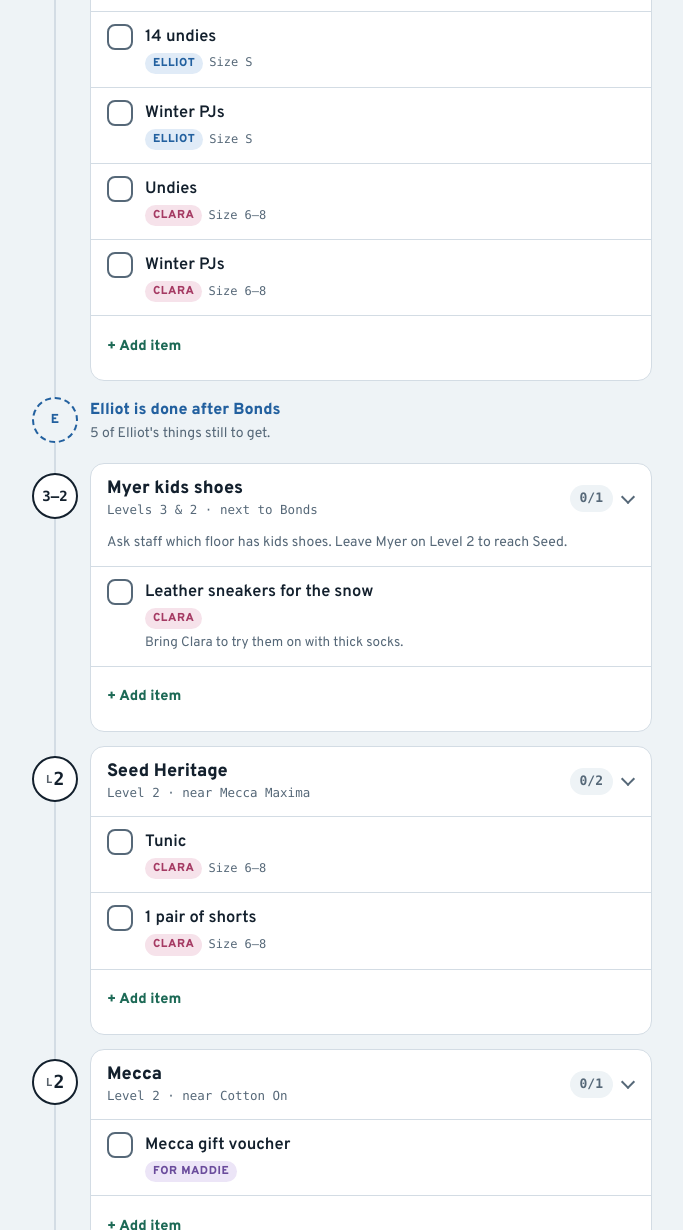
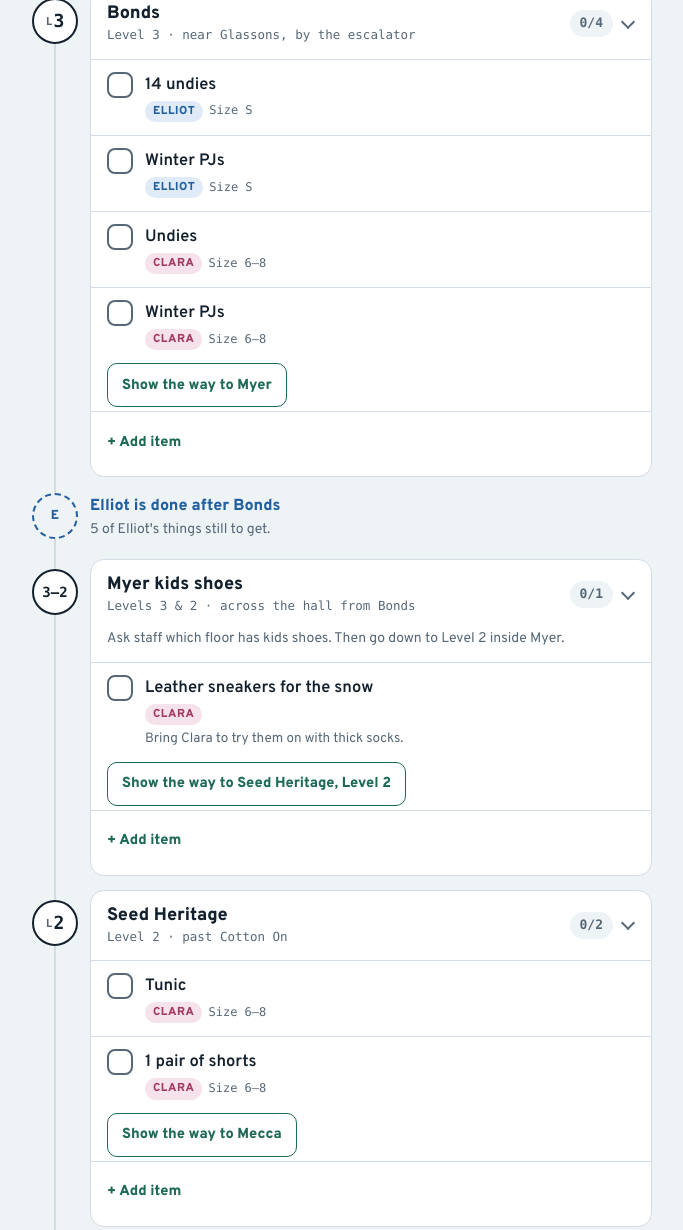
Before and after one commit to unknowncharicter/Europe-Christmas-trip-shopping-list, a plain HTML site: page index.html in a window 1280 px wide. Shown: the part 2216-3446 px from the top of the page, without its empty margins (298-981 px from the left). Drawn offline with Linux system fonts and the light colour scheme; a web font is replaced by a local one.

Commit message:
Add Level 3 and Level 2 directions; Big W first, Kmart only if needed
Co-Authored-By: Claude Opus 5.5 <noreply@anthropic.com>
Claude-Session: https://claude.ai/code/session_01GKwR6jD5zdwEjAEbvixCBs

```diff
--- a/index.html
+++ b/index.html
@@ -324,11 +324,17 @@ h1{margin:0; font-size:32px; line-height:1.05; font-weight:800; letter-spacing:-
         { id: "g-dad", who: "g", for: "Dad", text: "adidas Handball Spezial, grey", size: "US 9.5", note: "About $150. Show staff the product on JD's website." }
       ] },
     { id: "pharm", level: "3", name: "Priceline Pharmacy", where: "Level 3 · down the hall from JD Sports",
+      way: { to: "Bonds", maps: [
+        { src: "maps/06-priceline-to-bonds.png", w: 1775, h: 841, cap: "Walk back up the hall past Novo Shoes. At the top, turn left along the main hall and go past Lids. Bonds is just past Glassons, on your left." }
+      ] },
       alt: "Not in stock? There is a second Priceline on Level 0, near Service NSW.",
       items: [
         { id: "e-paste", who: "e", text: "NeutraFluor 5000 Plus toothpaste", note: "For braces. Ask at the pharmacy counter." }
       ] },
     { id: "bonds", level: "3", name: "Bonds", where: "Level 3 · near Glassons, by the escalator",
+      way: { to: "Myer", maps: [
+        { src: "maps/07-bonds-to-myer.png", w: 1420, h: 710, cap: "Myer is just across the hall. Walk past Glassons, cross the hall and go into Myer between Foot Locker and Dotti." }
+      ] },
       items: [
         { id: "e-undies", who: "e", text: "14 undies", size: "S" },
         { id: "e-pjs", who: "e", text: "Winter PJs", size: "S" },
@@ -336,34 +342,47 @@ h1{margin:0; font-size:32px; line-height:1.05; font-weight:800; letter-spacing:-
         { id: "c-pjs", who: "c", text: "Winter PJs", size: "6–8" }
       ] },
     { milestone: "e" },
-    { id: "myer", level: "3–2", name: "Myer kids shoes", where: "Levels 3 & 2 · next to Bonds",
-      tip: "Ask staff which floor has kids shoes. Leave Myer on Level 2 to reach Seed.",
+    { id: "myer", level: "3–2", name: "Myer kids shoes", where: "Levels 3 & 2 · across the hall from Bonds",
+      tip: "Ask staff which floor has kids shoes. Then go down to Level 2 inside Myer.",
+      way: { to: "Seed Heritage, Level 2", maps: [
+        { src: "maps/08-myer-to-seed.png", w: 1650, h: 760, step: "Level 2", cap: "Leave Myer on Level 2, by Adairs. You pass Lovisa on your left (you come back to it later). Walk along the hall past Witchery and Cotton On. Seed Heritage is on your right." }
+      ] },
       items: [
         { id: "c-shoes", who: "c", text: "Leather sneakers for the snow", note: "Bring Clara to try them on with thick socks." }
       ] },
-    { id: "seed", level: "2", name: "Seed Heritage", where: "Level 2 · near Mecca Maxima",
+    { id: "seed", level: "2", name: "Seed Heritage", where: "Level 2 · past Cotton On",
+      way: { to: "Mecca", maps: [
+        { src: "maps/09-seed-to-mecca.png", w: 515, h: 420, cap: "Mecca is right across the hall from Seed." }
+      ] },
       items: [
         { id: "c-tunic", who: "c", text: "Tunic", size: "6–8" },
         { id: "c-shorts", who: "c", text: "1 pair of shorts", size: "6–8" }
       ] },
-    { id: "mecca", level: "2", name: "Mecca", where: "Level 2 · near Cotton On",
+    { id: "mecca", level: "2", name: "Mecca", where: "Level 2 · across the hall from Seed",
+      way: { to: "Lovisa", maps: [
+        { src: "maps/10-mecca-to-lovisa.png", w: 1464, h: 401, cap: "Walk back along the hall toward Myer, past Swarovski and Pandora. Lovisa is on your right, next to Billini." }
+      ] },
       items: [
         { id: "g-maddie", who: "g", for: "Maddie", text: "Mecca gift voucher" }
       ] },
-    { id: "lovisa", level: "2", name: "Lovisa", where: "Level 2",
+    { id: "lovisa", level: "2", name: "Lovisa", where: "Level 2 · next to Billini, by Myer",
       tip: "Nothing you like? Big W and Kmart on Level 1 also sell earrings.",
       items: [
         { id: "g-amelia-ear", who: "g", for: "Amelia", text: "Earrings" }
       ] },
-    { id: "bigw", level: "1", name: "Big W & Kmart", where: "Level 1 · Big W near Dangerfield, Kmart near Centre Court",
+    { id: "bigw", level: "1", name: "Big W", where: "Level 1 · near Dangerfield",
+      tip: "Try to get all three here. Then you can skip Kmart.",
       items: [
         { id: "g-phil", who: "g", for: "Phil", text: "Star Wars: The Mandalorian graphic novel", note: "Nadine's Big W link. Get the book with all the seasons (Seasons 1–3)." },
-        { id: "g-amelia-daise", who: "g", for: "Amelia", text: "Daise exfoliating body scrub", note: "About $16. Kmart sells it too. Woolworths may have it." },
+        { id: "g-amelia-daise", who: "g", for: "Amelia", text: "Daise exfoliating body scrub", note: "About $16. If Big W doesn't have it, Kmart does." },
         { id: "g-mum", who: "g", for: "Mum", text: "Dirty Santa present" }
       ] },
-    { id: "backup", level: "1", who: "c", optional: true, name: "Backup for shoes", where: "Level 1 · Shoes & Sox or Williams",
+    { id: "kmart", level: "1", optional: true, name: "Kmart", where: "Level 1 · near Centre Court",
+      tip: "Only if Big W didn't have these. Kmart sells the Daise scrub.",
+      covers: ["g-amelia-daise", "g-mum"] },
+    { id: "backup", level: "1", optional: true, name: "Backup for shoes", where: "Level 1 · Shoes & Sox or Williams",
       tip: "Only if Myer had nothing. Shoes & Sox is near Hobbyco and has a big kids range. Williams is near Big W.",
-      items: [] },
+      covers: ["c-shoes"] },
     { marker: true, icon: "↑", title: "Head back up",
       text: "Take the escalator up one floor to Level 2 for Woolworths. Food goes last so it stays fresh." },
     { id: "woolies", level: "2", name: "Woolworths", where: "Level 2 · near Lush",
@@ -416,6 +435,14 @@ h1{margin:0; font-size:32px; line-height:1.05; font-weight:800; letter-spacing:-
   }
 
   function itemsOf(stop) { return (stop.items || []).concat(state.custom[stop.id] || []); }
+  function findItem(id) {
+    for (var i = 0; i < STOPS.length; i++) {
+      var list = STOPS[i].items || [];
+      for (var j = 0; j < list.length; j++) if (list[j].id === id) return list[j];
+    }
+    return null;
+  }
+  function coveredOf(stop) { return (stop.covers || []).map(findItem).filter(Boolean); }
   function matches(it, f) { return f === "all" || it.who === f || (it.who === "b" && f !== "g"); }
   function allItems() {
     var out = [];
@@ -428,25 +455,31 @@ h1{margin:0; font-size:32px; line-height:1.05; font-weight:800; letter-spacing:-
     return { done: done, total: list.length };
   }
   function stopDone(stop) {
-    if (stop.id === "backup") return !!state.checked["c-shoes"];
+    if (stop.covers) return stop.covers.every(function (id) { return state.checked[id]; });
     var items = itemsOf(stop);
     return items.length > 0 && items.every(function (it) { return state.checked[it.id]; });
   }
 
-  function nextStopOf(stop) {
+  // Next shop in the route. skipSorted: jump over "only if needed" shops that are no longer needed.
+  function nextStopOf(stop, skipSorted) {
     var i = STOPS.indexOf(stop);
-    for (var j = i + 1; j < STOPS.length; j++) if (!STOPS[j].marker && !STOPS[j].milestone) return STOPS[j];
+    for (var j = i + 1; j < STOPS.length; j++) {
+      var s = STOPS[j];
+      if (s.marker || s.milestone) continue;
+      if (skipSorted && s.optional && stopDone(s)) continue;
+      return s;
+    }
     return null;
   }
 
-  function renderWay(stop) {
+  function renderWay(stop, way) {
     var panel = h("div", { class: "way", id: "way-" + stop.id },
       h("div", { class: "way-head" },
-        h("span", { class: "way-label", text: "Next: " + stop.way.to }),
+        h("span", { class: "way-label", text: "Next: " + way.to }),
         h("button", { type: "button", class: "way-hide", id: "wayhide-" + stop.id, text: "Hide map",
           onclick: function () { wayOpen[stop.id] = false; render("head-" + stop.id); } })));
-    stop.way.maps.forEach(function (m) {
-      var title = "Map to " + stop.way.to + (m.step ? " (" + m.step + ")" : "");
+    way.maps.forEach(function (m) {
+      var title = "Map to " + way.to + (m.step ? " (" + m.step + ")" : "");
       panel.append(h("figure", { class: "way-step" },
         h("button", { type: "button", class: "way-img", "aria-label": "Open map full screen",
           onclick: function () { openViewer(m, title); } },
@@ -457,14 +490,17 @@ h1{margin:0; font-size:32px; line-height:1.05; font-weight:800; letter-spacing:-
     return panel;
   }
 
-  function renderItem(it, stop) {
-    var id = "chk-" + it.id;
+  function renderItem(it, stop, prefix) {
+    var id = "chk-" + (prefix || "") + it.id;
     var input = h("input", { type: "checkbox", id: id, class: "chk" });
     input.checked = !!state.checked[it.id];
     input.addEventListener("change", function () {
       if (input.checked) state.checked[it.id] = true; else delete state.checked[it.id];
-      if (stopDone(stop)) { delete expanded[stop.id]; delete wayOpen[stop.id]; }
-      if (stop.id === "myer") delete expanded.backup;
+      STOPS.forEach(function (s) {
+        if (s.marker || s.milestone) return;
+        var ids = itemsOf(s).map(function (x) { return x.id; }).concat(s.covers || []);
+        if (ids.indexOf(it.id) !== -1 && stopDone(s)) { delete expanded[s.id]; delete wayOpen[s.id]; }
+      });
       save(); render(id);
     });
     var label = h("label", { for: id, class: "item-label" },
@@ -517,7 +553,7 @@ h1{margin:0; font-size:32px; line-height:1.05; font-weight:800; letter-spacing:-
   }
 
   function renderStop(stop, f) {
-    var items = itemsOf(stop);
+    var items = stop.covers ? coveredOf(stop) : itemsOf(stop);
     var vis = items.filter(function (it) { return matches(it, f); });
     var done = stopDone(stop);
     var vdone = vis.filter(function (it) { return state.checked[it.id]; }).length;
@@ -526,7 +562,7 @@ h1{margin:0; font-size:32px; line-height:1.05; font-weight:800; letter-spacing:-
     var open = expanded[stop.id] !== undefined ? expanded[stop.id] : !(done || empty);
 
     var countText;
-    if (stop.id === "backup") countText = done ? "Not needed" : "If needed";
+    if (stop.optional) countText = done ? "Sorted ✓" : "If needed";
     else if (done) countText = "Done ✓";
     else if (empty) countText = null;
     else countText = vdone + "/" + vis.length;
@@ -535,9 +571,12 @@ h1{margin:0; font-size:32px; line-height:1.05; font-weight:800; letter-spacing:-
     var lvl = h("span", { class: "lvl" + (range ? " range" : ""), "aria-label": "Level " + stop.level },
       range ? null : h("span", { class: "l", text: "L" }), stop.level);
 
-    var next = nextStopOf(stop);
-    var wayAuto = done && !!next && !stopDone(next);
-    var showWay = !!stop.way && (wayOpen[stop.id] !== undefined ? wayOpen[stop.id] : wayAuto);
+    var next = nextStopOf(stop, true);
+    var imm = nextStopOf(stop, false);
+    // waySkip: directions to use when the very next shop is "only if needed" and no longer needed
+    var way = (stop.waySkip && imm && imm.optional && stopDone(imm)) ? stop.waySkip : stop.way;
+    var wayAuto = done && (!next || !stopDone(next));
+    var showWay = !!way && (wayOpen[stop.id] !== undefined ? wayOpen[stop.id] : wayAuto);
 
     var bodyId = "body-" + stop.id;
     var head = h("button", { type: "button", class: "card-head", "aria-expanded": String(open), "aria-controls": bodyId, id: "head-" + stop.id,
@@ -553,17 +592,17 @@ h1{margin:0; font-size:32px; line-height:1.05; font-weight:800; letter-spacing:-
       if (stop.tip) body.append(h("p", { class: "tip", text: stop.tip }));
       if (vis.length) {
         var ul = h("ul", { class: "items" });
-        vis.forEach(function (it) { ul.append(renderItem(it, stop)); });
+        vis.forEach(function (it) { ul.append(renderItem(it, stop, stop.covers ? stop.id + "-" : "")); });
         body.append(ul);
       }
       if (stop.alt) body.append(h("p", { class: "alt", text: stop.alt }));
-      if (stop.way && !showWay) body.append(h("button", { type: "button", class: "show-way", id: "showway-" + stop.id,
-        text: "Show the way to " + stop.way.to, onclick: function () { wayOpen[stop.id] = true; render("wayhide-" + stop.id); } }));
+      if (way && !showWay) body.append(h("button", { type: "button", class: "show-way", id: "showway-" + stop.id,
+        text: "Show the way to " + way.to, onclick: function () { wayOpen[stop.id] = true; render("wayhide-" + stop.id); } }));
       if (!stop.optional) body.append(renderAdd(stop));
     }
 
     var cls = "stop" + (done ? " is-done" : "") + (stop.optional ? " is-optional" : "") + (empty ? " is-dim" : "");
-    return h("li", { class: cls }, h("div", { class: "rail" }, lvl), h("section", { class: "card", "aria-label": stop.name }, head, body, showWay ? renderWay(stop) : null));
+    return h("li", { class: cls }, h("div", { class: "rail" }, lvl), h("section", { class: "card", "aria-label": stop.name }, head, body, showWay ? renderWay(stop, way) : null));
   }
 
   function renderMilestone() {
@@ -679,7 +718,7 @@ h1{margin:0; font-size:32px; line-height:1.05; font-weight:800; letter-spacing:-
 
   // Load every map now, so they still show if the signal drops inside the centre
   STOPS.forEach(function (s) {
-    if (s.way) s.way.maps.forEach(function (m) { var i = new Image(); i.src = m.src; });
+    [s.way, s.waySkip].forEach(function (w) { if (w) w.maps.forEach(function (m) { var i = new Image(); i.src = m.src; }); });
   });
 })();
 </script>
```
Also changed, not shown: maps/06-priceline-to-bonds.png (added), maps/07-bonds-to-myer.png (added), maps/08-myer-to-seed.png (added), maps/09-seed-to-mecca.png (added), maps/10-mecca-to-lovisa.png (added).
